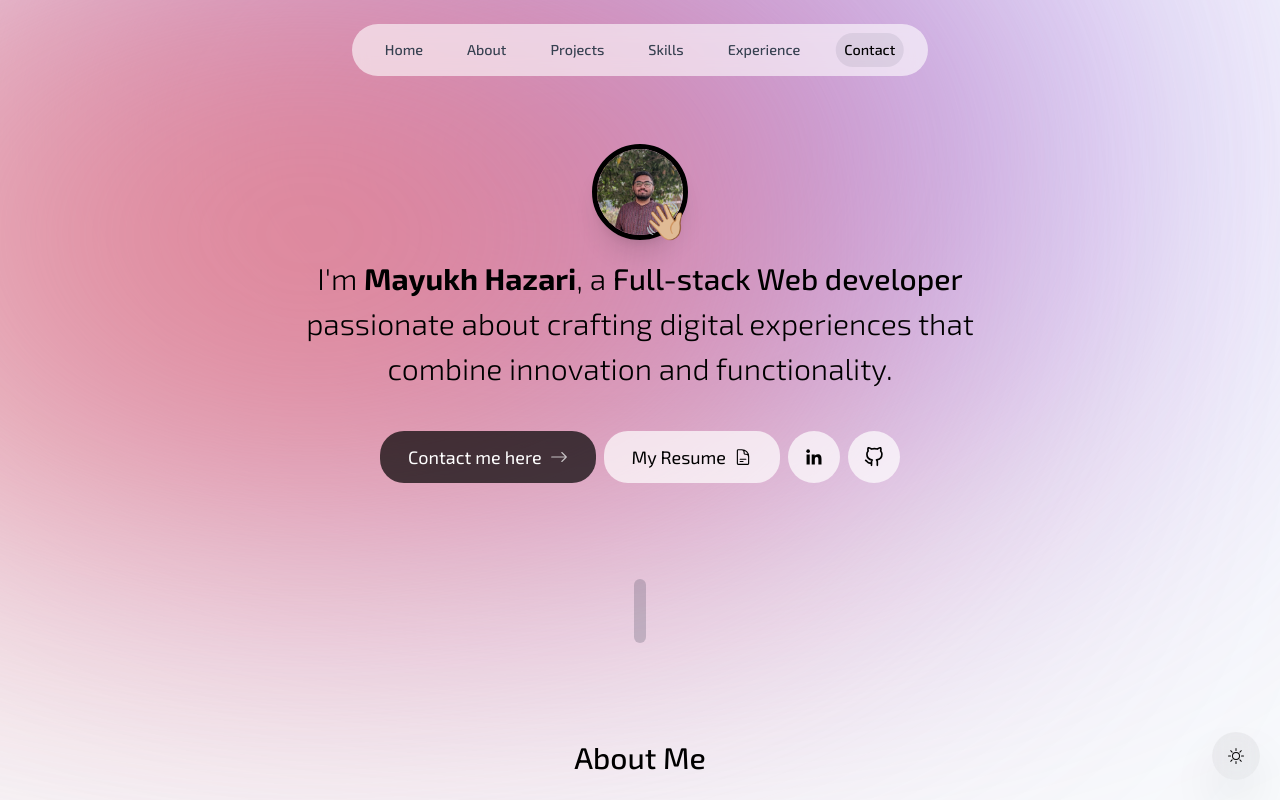
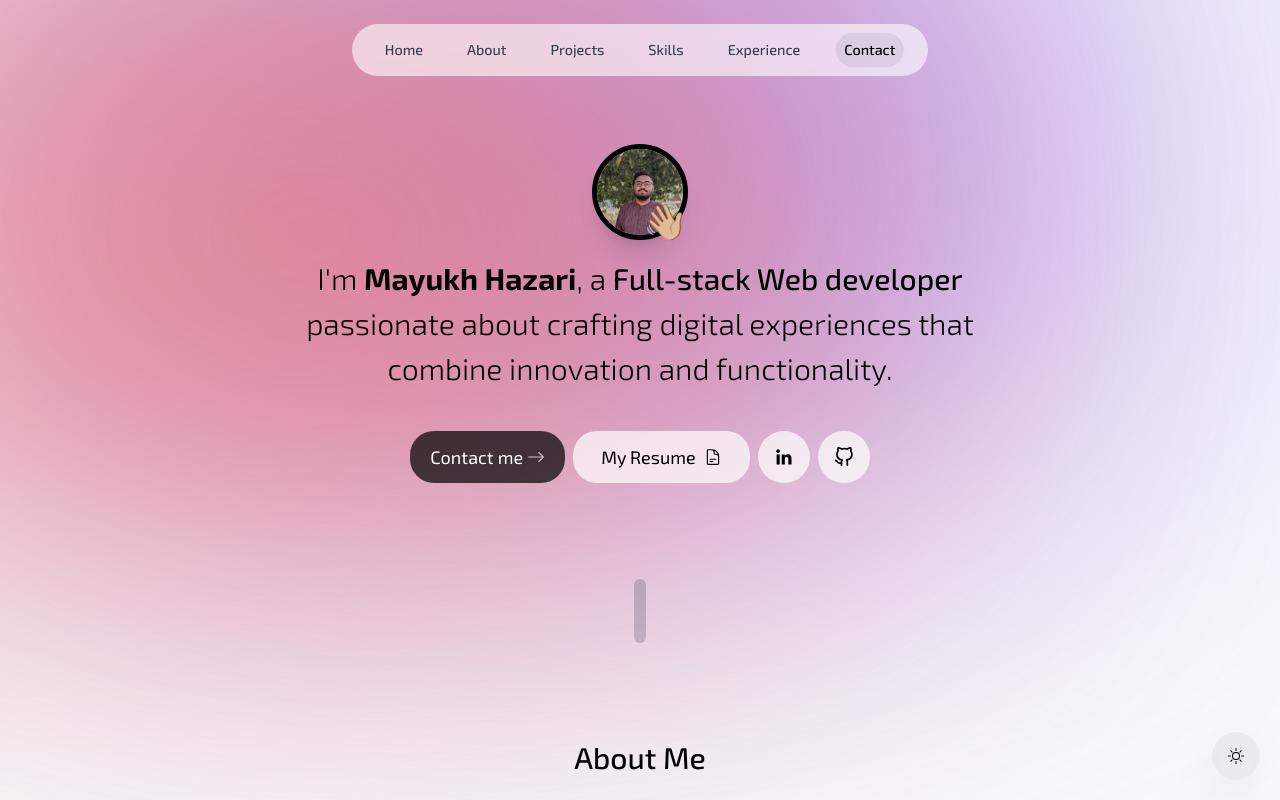
Before and after one commit to xmayukx/my-portfolio-01, a Next.js app: page / in a window 1280 px wide. Shown: the top 800 px of the page. Built offline with nearby package versions, Linux system fonts and the light colour scheme; no server answers.

Commit message:
adjust buttons

```diff
--- a/components/intro.tsx
+++ b/components/intro.tsx
@@ -70,17 +70,18 @@ export default function Intro() {
           initial={{ opacity: 0, y: 100 }}
           animate={{ opacity: 1, y: 0 }}
           transition={{ delay: 0.1 }}
-          className="flex flex-col sm:flex-row gap-x-2 justify-center grid-cols-2 text-lg"
+          className="flex flex-col sm:flex-row gap-x-2 gap-y-2 justify-center grid-cols-2 text-lg"
         >
+          <div className="flex gap-x-2 justify-center">
             <Link
               onClick={() => {
                 setActiveSection("Contact");
                 setTimeOfLastClick(Date.now());
               }}
               href="#contact"
-            className=" group bg-black/70 text-white px-7 py-2 flex items-center gap-2 rounded-3xl outline-none hover:scale-110 dark:hover:bg-black hover:bg-black transition active:scale-95 cursor-pointer"
+              className=" group bg-black/70 text-white px-5 py-2 flex items-center gap-1 rounded-3xl outline-none hover:scale-110 dark:hover:bg-black hover:bg-black transition active:scale-95 cursor-pointer"
             >
-            <span className="">Contact me here</span>{" "}
+              <span className="">Contact me</span>{" "}
               <BsArrowRight className="opacity-70 group-hover:translate-x-1 transition-all" />{" "}
             </Link>
             <Link
@@ -92,6 +93,8 @@ export default function Intro() {
             >
               My Resume <HiOutlineDocumentText className="" />
             </Link>
+          </div>
+          <div className="flex gap-x-2 justify-center">
             <Link
               target="_blank"
               className="bg-white/70 text-black  dark:bg-gray-300/10 dark:text-white p-4 flex items-center gap-2 rounded-full focus:scale-[1.15] hover:scale-[1.15] transition active:scale-105 cursor-pointer"
@@ -104,9 +107,9 @@ export default function Intro() {
               className="bg-white/70 text-black  dark:bg-gray-300/10 dark:text-white p-4 flex items-center gap-2 rounded-full focus:scale-[1.15] hover:scale-[1.15] transition active:scale-105 cursor-pointer"
               href={"https://www.linkedin.com/in/mayukh-hazari-212276220"}
             >
-            {/* <BsLinkedin />{" "} */}
               <FiGithub className="text-xl font-medium" />
             </Link>
+          </div>
         </motion.div>
       </div>
     </section>
```
Lines whose indentation alone changed are shown as unchanged.
